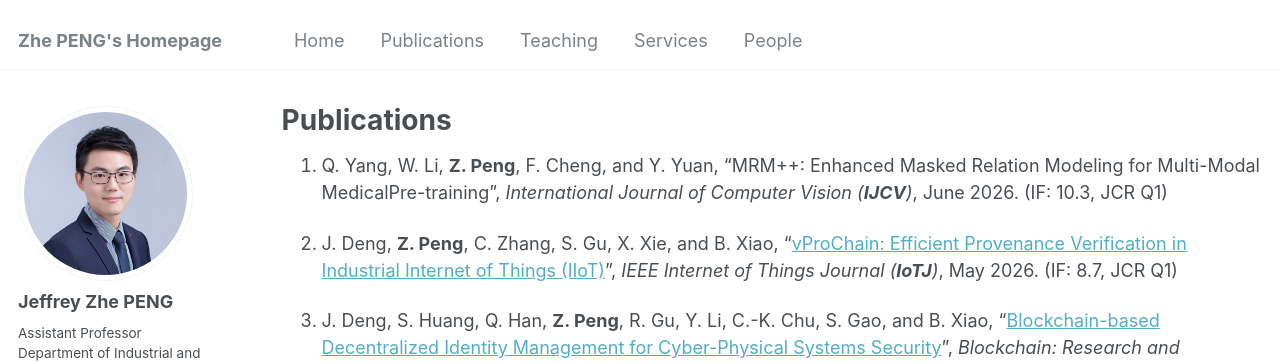
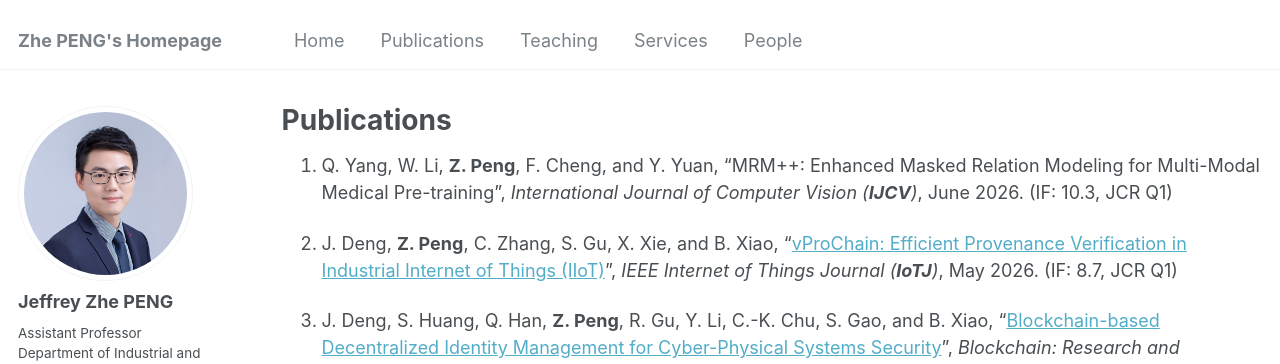
Before and after one commit to PENG-Zhe/peng-zhe.github.io, a Jekyll site: the page built from _pages/publications.md, in a window 1280 px wide and 900 px high. Shown: the top 364 px of the window. Built offline with Jekyll 4.4.1, drawn with Linux system fonts in a browser that asks for light colours; some web fonts are replaced.

Commit message:
Update publications.md

```diff
--- a/_pages/publications.md
+++ b/_pages/publications.md
@@ -3,7 +3,7 @@ title: "Publications"
 permalink: /publications/
 layout: archive
 ---
-1. Q. Yang, W. Li, **Z. Peng**, F. Cheng, and Y. Yuan, "MRM++: Enhanced Masked Relation Modeling for Multi-Modal MedicalPre-training", _International Journal of Computer Vision (**IJCV**)_, June 2026. (IF: 10.3, JCR Q1)
+1. Q. Yang, W. Li, **Z. Peng**, F. Cheng, and Y. Yuan, "MRM++: Enhanced Masked Relation Modeling for Multi-Modal Medical Pre-training", _International Journal of Computer Vision (**IJCV**)_, June 2026. (IF: 10.3, JCR Q1)
 
 1. J. Deng, **Z. Peng**, C. Zhang, S. Gu, X. Xie, and B. Xiao, "[vProChain: Efficient Provenance Verification in Industrial Internet of Things (IIoT)](https://ieeexplore.ieee.org/document/11534176)", _IEEE Internet of Things Journal (**IoTJ**)_, May 2026. (IF: 8.7, JCR Q1)
 
```
